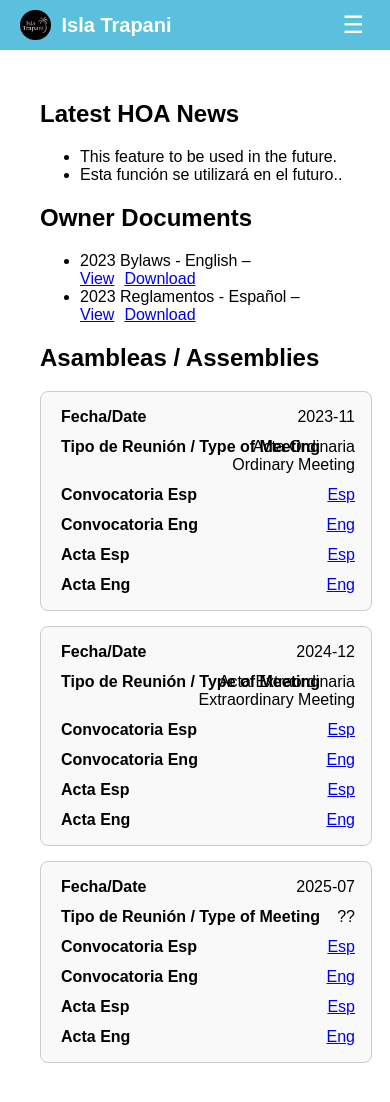
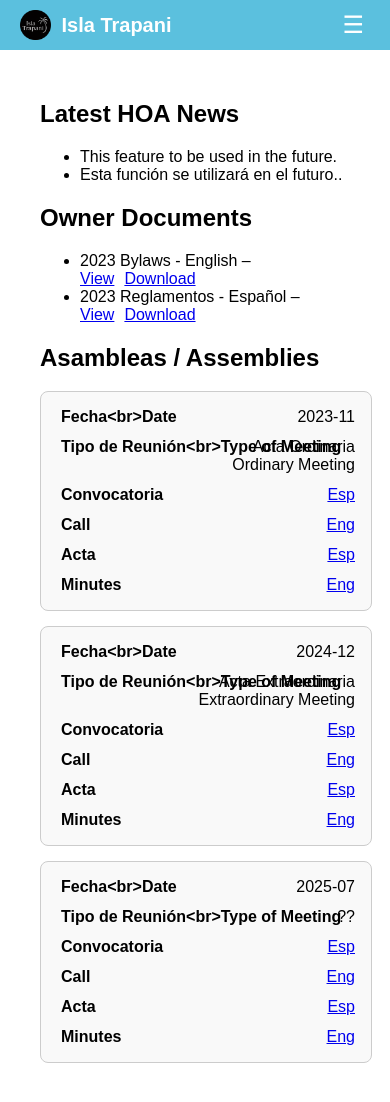
Before and after one commit to grdino/isla-trapani, a Next.js app: page /owners in a window 390 px wide. Shown: the top 1102 px of the page. Built offline with nearby package versions, Linux system fonts and the light colour scheme; sample sign-in values are in the browser's storage.

Commit message:
Update owners.js
Tried to fix line breaks in headings on mobile

```diff
--- a/pages/owners.js
+++ b/pages/owners.js
@@ -68,48 +68,48 @@ export default function Owners() {
             </thead>
             <tbody>
               <tr>
-                <td data-label="Fecha/Date">2023-11</td>
-                <td data-label="Tipo de Reunión / Type of Meeting">
+                <td data-label="Fecha<br>Date">2023-11</td>
+                <td data-label="Tipo de Reunión<br>Type of Meeting">
                   Acta Ordinaria<br />Ordinary Meeting
                 </td>
-                <td data-label="Convocatoria Esp">
+                <td data-label="Convocatoria">
                   <a href="/owners-docs/call-2023-11-esp.pdf">Esp</a>
                 </td>
-                <td data-label="Convocatoria Eng">
+                <td data-label="Call">
                   <a href="/owners-docs/call-2023-11-eng.pdf">Eng</a>
                 </td>
-                <td data-label="Acta Esp">
+                <td data-label="Acta">
                   <a href="/owners-docs/minutes-2023-11-esp.pdf">Esp</a>
                 </td>
-                <td data-label="Acta Eng">
+                <td data-label="Minutes">
                   <a href="/owners-docs/minutes-2023-11-eng.pdf">Eng</a>
                 </td>
               </tr>
               <tr>
-                <td data-label="Fecha/Date">2024-12</td>
-                <td data-label="Tipo de Reunión / Type of Meeting">
+                <td data-label="Fecha<br>Date">2024-12</td>
+                <td data-label="Tipo de Reunión<br>Type of Meeting">
                   Acta Extraordinaria<br />Extraordinary Meeting
                 </td>
-                <td data-label="Convocatoria Esp">
+                <td data-label="Convocatoria">
                   <a href="/owners-docs/call-2024-12-esp.pdf">Esp</a>
                 </td>
-                <td data-label="Convocatoria Eng">
+                <td data-label="Call">
                   <a href="/owners-docs/call-2024-12-eng.pdf">Eng</a>
                 </td>
-                <td data-label="Acta Esp">
+                <td data-label="Acta">
                   <a href="/owners-docs/minutes-2024-12-esp.pdf">Esp</a>
                 </td>
-                <td data-label="Acta Eng">
+                <td data-label="Minutes">
                   <a href="/owners-docs/minutes-2024-12-eng.pdf">Eng</a>
                 </td>
               </tr>
               <tr>
-                <td data-label="Fecha/Date">2025-07</td>
-                <td data-label="Tipo de Reunión / Type of Meeting">??</td>
-                <td data-label="Convocatoria Esp"><a href="#">Esp</a></td>
-                <td data-label="Convocatoria Eng"><a href="#">Eng</a></td>
-                <td data-label="Acta Esp"><a href="#">Esp</a></td>
-                <td data-label="Acta Eng"><a href="#">Eng</a></td>
+                <td data-label="Fecha<br>Date">2025-07</td>
+                <td data-label="Tipo de Reunión<br>Type of Meeting">??</td>
+                <td data-label="Convocatoria"><a href="#">Esp</a></td>
+                <td data-label="Call"><a href="#">Eng</a></td>
+                <td data-label="Acta"><a href="#">Esp</a></td>
+                <td data-label="Minutes"><a href="#">Eng</a></td>
               </tr>
             </tbody>
           </table>
```
